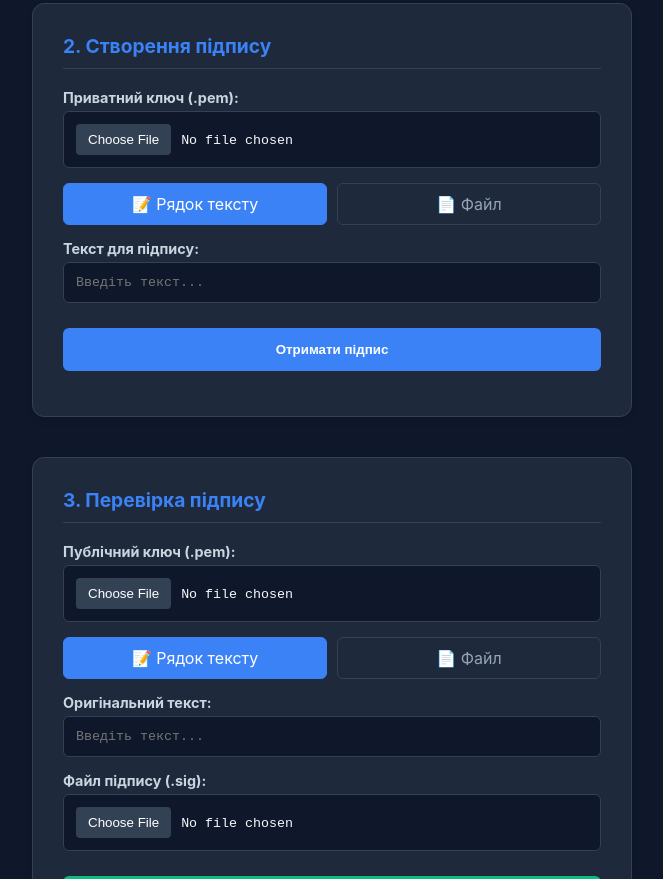
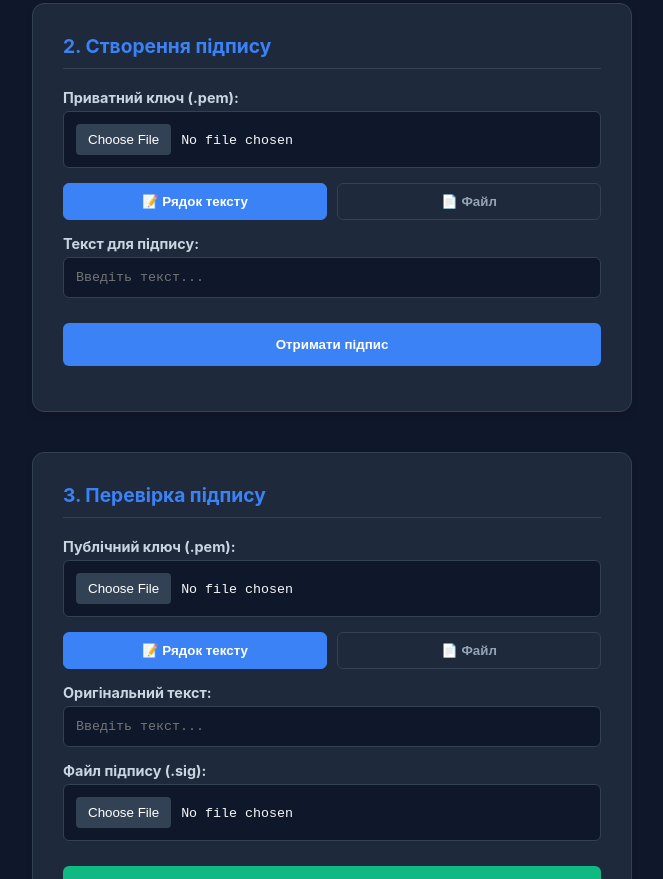
Before and after one commit to svitlanassp/SI_labs, a plain HTML site: page static/lab5.html in a window 1280 px wide. Shown: the part 424-1303 px from the top of the page, without its empty margins (308-971 px from the left). Drawn offline with Linux system fonts and the light colour scheme.

Commit message:
Add files via upload

```diff
--- a/static/lab5.html
+++ b/static/lab5.html
@@ -25,8 +25,8 @@
             <input type="file" id="sign-key">
 
             <div class="toggle-group">
-                <div class="toggle-btn active" onclick="switchTab('sign', 'text')" id="btn-sign-text" role="button">📝 Рядок тексту</div>
-                <div class="toggle-btn" onclick="switchTab('sign', 'file')" id="btn-sign-file" role="button">📄 Файл</div>
+                <button class="toggle-btn active" onclick="switchTab('sign', 'text')" id="btn-sign-text">📝 Рядок тексту</button>
+                <button class="toggle-btn" onclick="switchTab('sign', 'file')" id="btn-sign-file">📄 Файл</button>
             </div>
 
             <div id="section-sign-text" class="input-section active">
@@ -49,8 +49,8 @@
             <input type="file" id="verify-key">
 
             <div class="toggle-group">
-                <div class="toggle-btn active" onclick="switchTab('verify', 'text')" id="btn-verify-text" role="button">📝 Рядок тексту</div>
-                <div class="toggle-btn" onclick="switchTab('verify', 'file')" id="btn-verify-file" role="button">📄 Файл</div>
+                <button class="toggle-btn active" onclick="switchTab('verify', 'text')" id="btn-verify-text">📝 Рядок тексту</button>
+                <button class="toggle-btn" onclick="switchTab('verify', 'file')" id="btn-verify-file">📄 Файл</button>
             </div>
 
             <div id="section-verify-text" class="input-section active">
```
